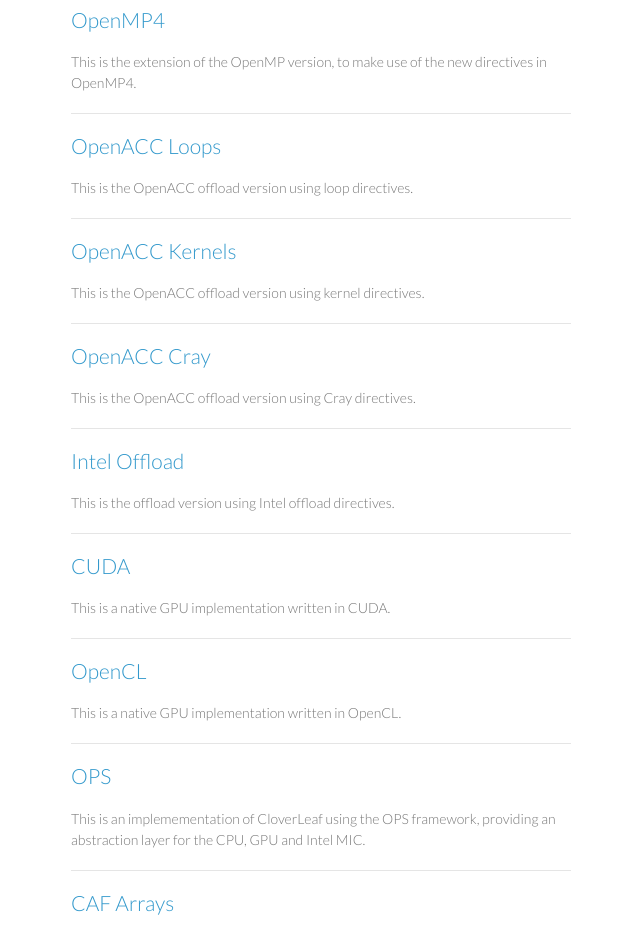
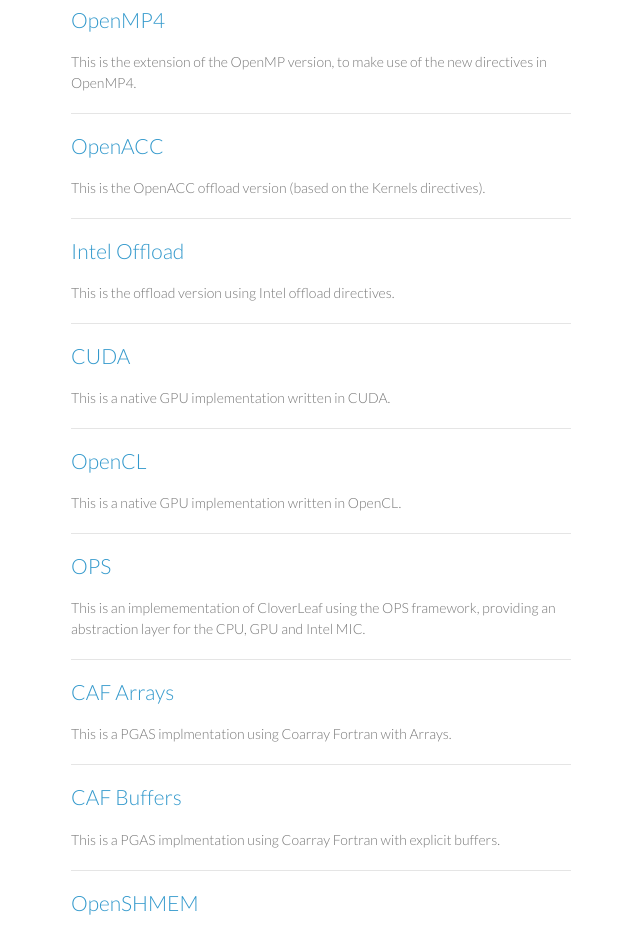
Before and after one commit to UK-MAC/CloverLeaf, a plain HTML site: page index.html in a window 1280 px wide. Shown: the part 1040-1970 px from the top of the page, without its empty margins (499-1139 px from the left). Drawn offline with Linux system fonts and the light colour scheme.

Commit message:
Updated OpenACC references

```diff
--- a/index.html
+++ b/index.html
@@ -100,27 +100,10 @@ This can be used as a reference version for new language ports.</p>
 <hr/>
 
 <h2>
-<a href="https://github.com/UK-MAC/CloverLeaf_OpenACC_Loops">OpenACC Loops</a>
+<a href="https://github.com/UK-MAC/CloverLeaf_OpenACC">OpenACC</a>
 </h2>
 
-<p>This is the OpenACC offload version using loop directives.</p>
-
-<hr/>
-
-
-<h2>
-<a href="https://github.com/UK-MAC/CloverLeaf_OpenACC_KERNELS">OpenACC Kernels</a>
-</h2>
-
-<p>This is the OpenACC offload version using kernel directives.</p>
-
-<hr/>
-
-<h2>
-<a href="https://github.com/UK-MAC/CloverLeaf_OpenACC_CRAY">OpenACC Cray</a>
-</h2>
-
-<p>This is the OpenACC offload version using Cray directives.</p>
+<p>This is the OpenACC offload version (based on the Kernels directives).</p>
 
 <hr/>
 
```
